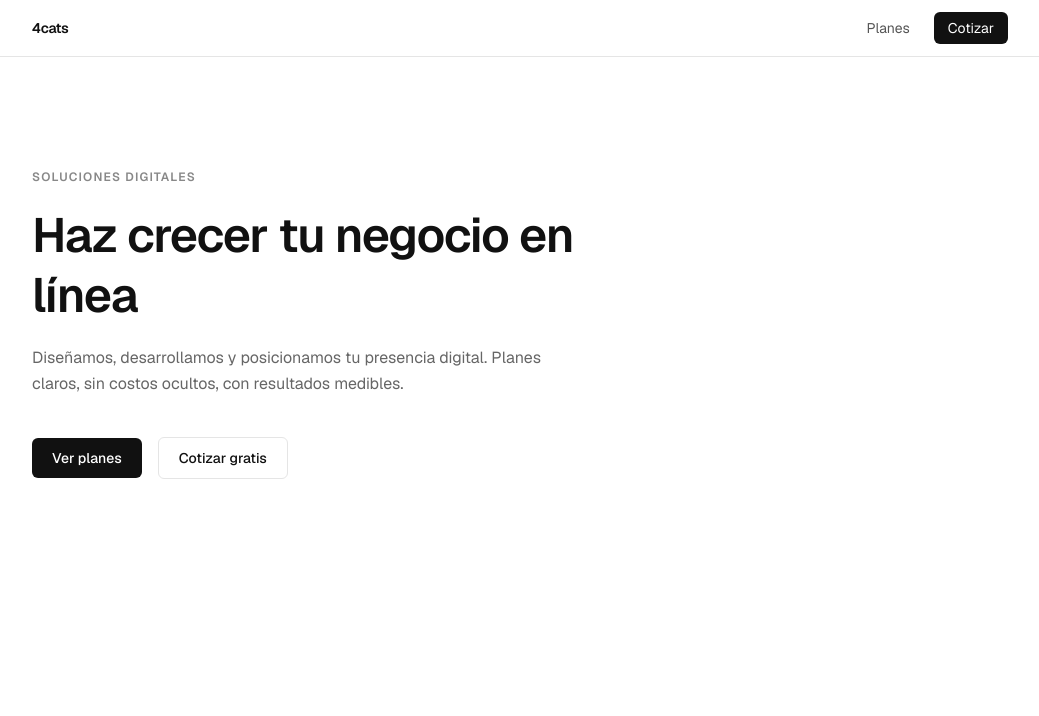
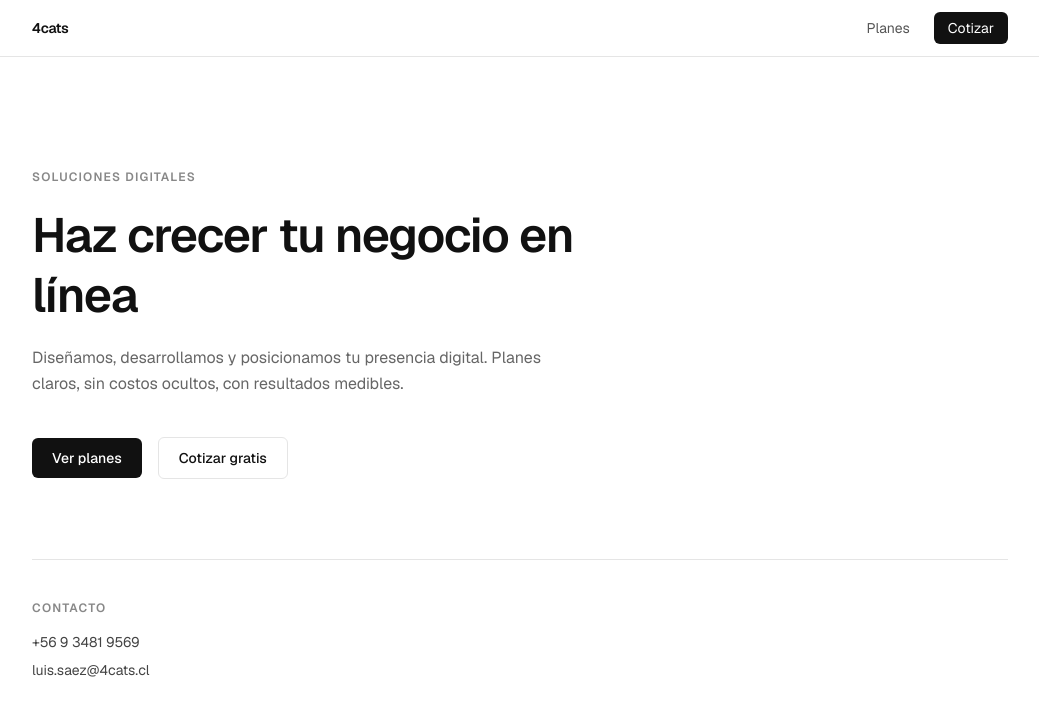
Before and after one commit to 4catsagencia-boop/4cats-app, a Next.js app: page / in a window 1280 px wide. Shown: the top 716 px of the page, without its empty margins (120-1159 px from the left). Built offline with nearby package versions, Linux system fonts and the light colour scheme.

Commit message:
Agrega seccion de contacto con telefono y correo

```diff
--- a/app/page.tsx
+++ b/app/page.tsx
@@ -30,6 +30,26 @@ export default function Home() {
             Cotizar gratis
           </Link>
         </div>
+
+        <div className="mt-20 pt-10 border-t border-[#e5e5e5]">
+          <p className="text-xs font-semibold tracking-widest uppercase text-[#888] mb-4">
+            Contacto
+          </p>
+          <div className="flex flex-col gap-2">
+            <a
+              href="tel:+56934819569"
+              className="text-sm text-[#444] hover:text-[#111] transition-colors"
+            >
+              +56 9 3481 9569
+            </a>
+            <a
+              href="mailto:luis.saez@4cats.cl"
+              className="text-sm text-[#444] hover:text-[#111] transition-colors"
+            >
+              luis.saez@4cats.cl
+            </a>
+          </div>
+        </div>
       </main>
     </div>
   );
```
